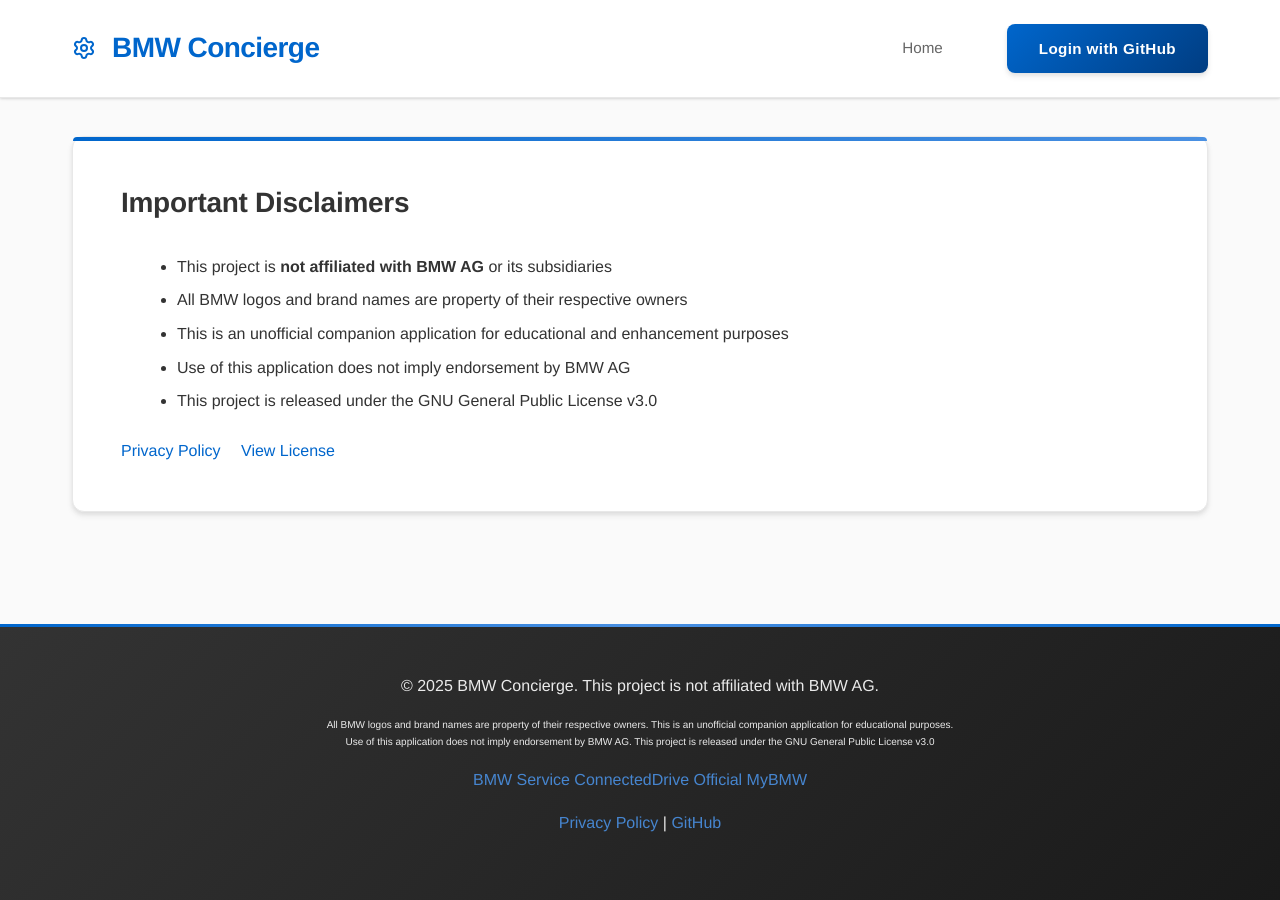
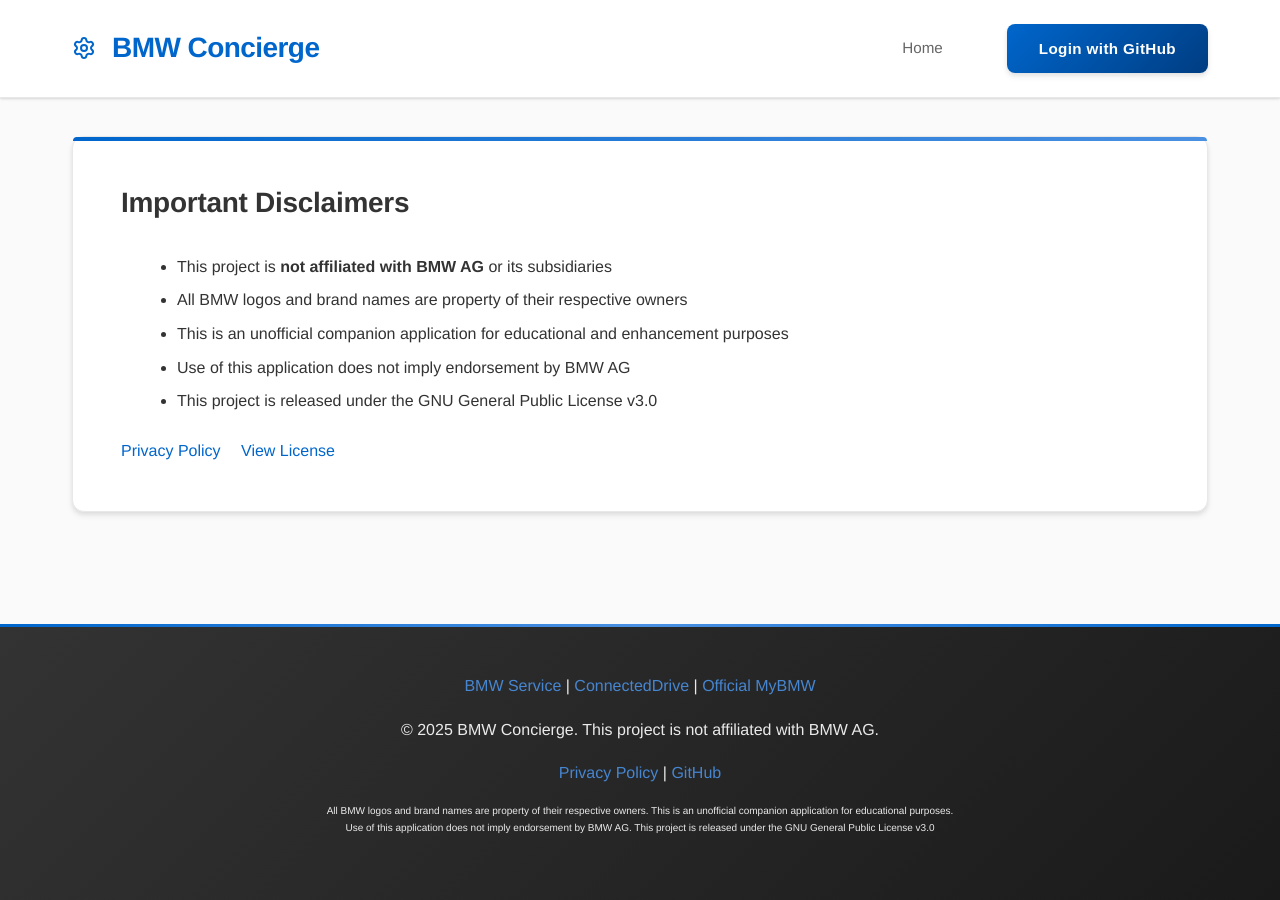
Before and after one commit to chatala1/BMW-Concierge, a Jekyll site: the page built from index.html, in a window 1280 px wide and 900 px high, scrolled down 2643 px. Built offline with Jekyll 4.4.1, drawn with Linux system fonts in a browser that asks for light colours.

Commit message:
Update default.html

```diff
--- a/_layouts/default.html
+++ b/_layouts/default.html
@@ -41,18 +41,18 @@
 
     <footer class="site-footer">
         <div class="footer-container">
-            <p>&copy; {{ 'now' | date: "%Y" }} BMW Concierge. This project is not affiliated with BMW AG.</p>
-            <p style="font-size: 10px;">All BMW logos and brand names are property of their respective owners. This is an unofficial companion application for educational purposes.<br>
-            Use of this application does not imply endorsement by BMW AG. This project is released under the GNU General Public License v3.0</p>
             <p>
-                <a href="https://www.bmw.com/en/footer/service-and-support.html" target="_blank">BMW Service</a>
-                <a href="https://www.bmw.com/en/automotive-life/connected-drive.html" target="_blank">ConnectedDrive</a>
+                <a href="https://www.bmw.com/en/footer/service-and-support.html" target="_blank">BMW Service</a> |
+                <a href="https://www.bmw.com/en/automotive-life/connected-drive.html" target="_blank">ConnectedDrive</a> |
                 <a href="https://www.bmw.com/en/myaccount.html" target="_blank">Official MyBMW</a>
             </p>
+            <p>&copy; {{ 'now' | date: "%Y" }} BMW Concierge. This project is not affiliated with BMW AG.</p>
             <p>
                 <a href="{{ '/privacy.html' | relative_url }}">Privacy Policy</a> |
                 <a href="https://github.com/{{ site.github_username }}/BMW-Concierge" target="_blank">GitHub</a>
             </p>
+            <p style="font-size: 10px;">All BMW logos and brand names are property of their respective owners. This is an unofficial companion application for educational purposes.<br>
+            Use of this application does not imply endorsement by BMW AG. This project is released under the GNU General Public License v3.0</p>
         </div>
     </footer>
 
```
